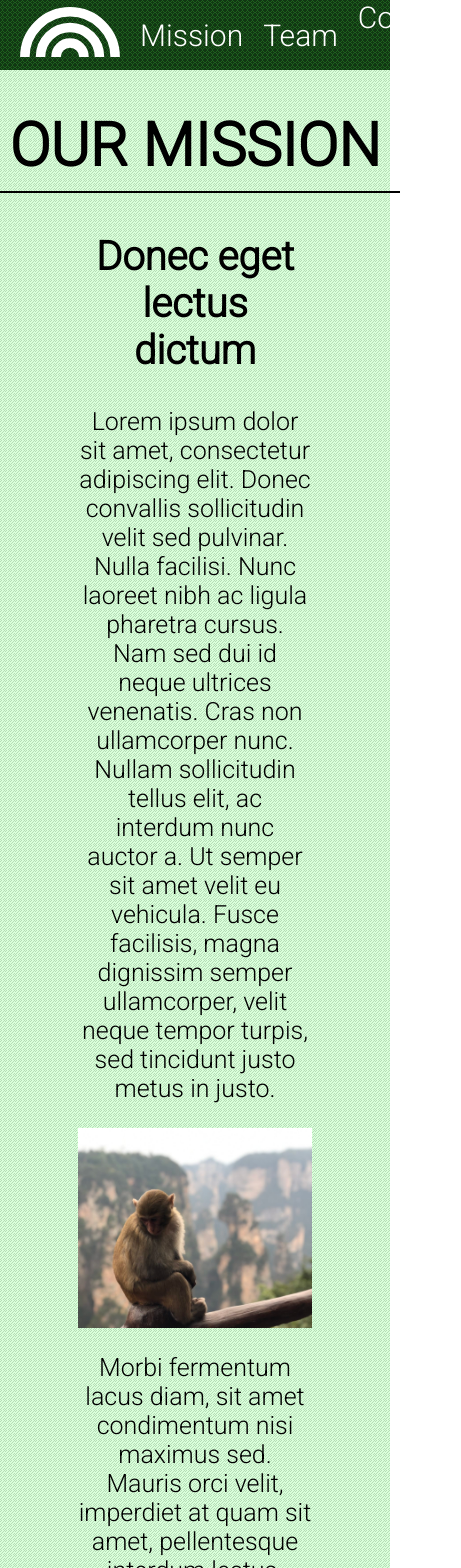
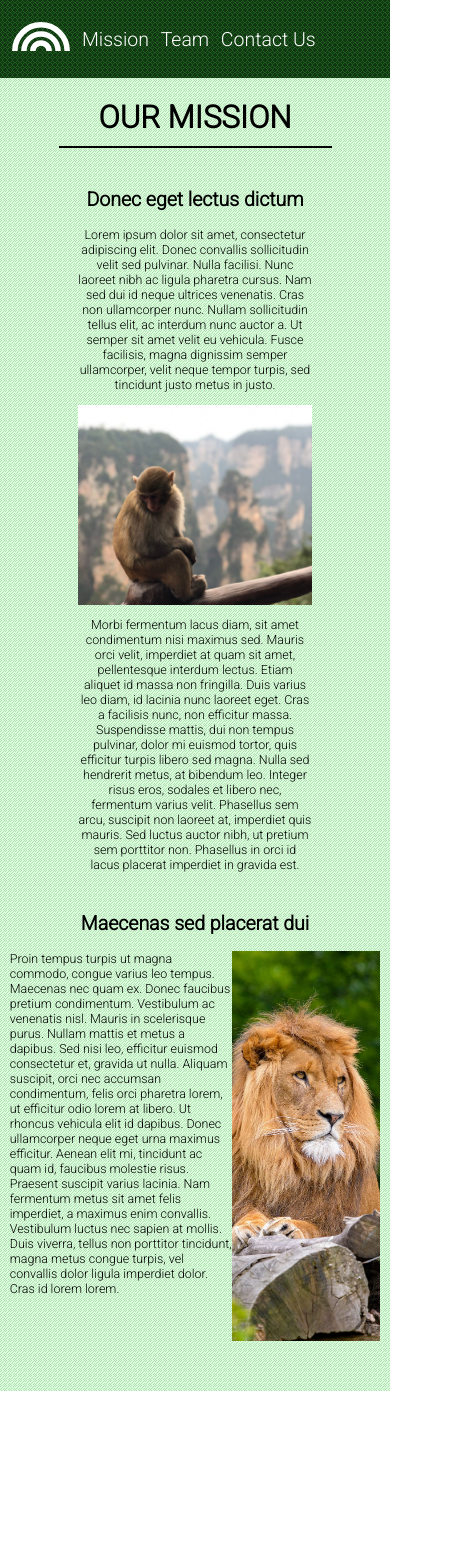
Before and after one commit to dylanmarc/IXXN321-Project2, a React (Create React App) app in the folder ecocare/: page /mission in a window 390 px wide. Shown: the top 1568 px of the page, 461 px wide, since content can reach past the window. After the commit the page ends 1391 px from the top, so only its background shows below. Built offline with nearby package versions, Linux system fonts and the light colour scheme.

Commit message:
fixed responsiveness on mission page

```diff
--- a/ecocare/src/components/css/Nav.css
+++ b/ecocare/src/components/css/Nav.css
@@ -15,9 +15,31 @@
 
 .nav-link{
     padding-left: 20px;
-
+    transition: 0.2s;
+}
+.nav-link:hover{
+    font-size: 35px;
+    transition: 0.2s;
 }
 
-img{
+.nav-link img{
     width: 100px;
+    transition: 0.2s;
 }
+.nav-link img:hover{
+    width: 110px;
+}
+
+@media (max-width: 585px){
+    .main-nav{
+        font-size: 5vw;
+        height: 20vw;
+    }
+    .nav-link{
+        padding-left: 3vw;
+    }
+    .nav-link img{
+        width: 15vw;
+    }
+
+  }
--- a/ecocare/src/components/js/Nav.js
+++ b/ecocare/src/components/js/Nav.js
@@ -5,7 +5,7 @@ import "../css/Nav.css"
 export default function Nav() {
     return (
         <div className="main-nav">
-            <Link to="/" className={"nav-link"}><img src={require("../../images/logo.svg")} /></Link>
+            <Link to="/" className={"nav-link"}><img src={require("../../images/logo.svg")} alt="Back to Home"/></Link>
             <Link to="/mission" className={"nav-link"}>Mission</Link>
             <Link to="/team" className={"nav-link"}>Team</Link>
             <Link to="/contactpage" className={"nav-link"}>Contact Us</Link>
--- a/ecocare/src/pages/css/Home.css
+++ b/ecocare/src/pages/css/Home.css
@@ -44,9 +44,6 @@ html{
   width: 500px;
 }
 
-.bottom-section{
-
-}
 
 .page-links{
   display: flex;
@@ -72,11 +69,12 @@ html{
   }
 
   .top-section h1{
-  font-size: 60px;
+    font-size: 60px;
   }
 
   .top-section h2{
-  font-size: 23px;
+    margin-top: 0;
+    font-size: 23px;
   }
 
   .Home{
--- a/ecocare/src/pages/css/Mission.css
+++ b/ecocare/src/pages/css/Mission.css
@@ -44,21 +44,51 @@
 
 .second-section{
     display: flex;
-    width: 40vw;
+    width: 70vw;
     margin: auto;
 }
 
 .second-section p{
     margin-top: 0;
-    flex: 3;
+    flex: 1.5;
     text-align: left;
 }
 
 .image2{
     background-image: url(../../images/lion.jpg);
-    flex: 2;
+    flex: 1;
     height: 600px;
     margin-bottom: 50px;
     background-size: cover;
     background-position: center;
 }
+
+@media (max-width: 900px){
+    .mission h1{
+        font-size: 8vw;
+    }
+
+    .line{
+        width: 70vw;
+    }
+
+    .mission h2{
+        font-size: 5vw;
+    }
+
+    .first-section p{
+        font-size: 3.2vw;
+    }
+
+    .second-section{
+      width: 95vw;
+    }
+
+    .second-section p{
+        font-size: 3.2vw;
+    }
+
+    .image2{
+        height: 100vw;
+    }
+}
```
